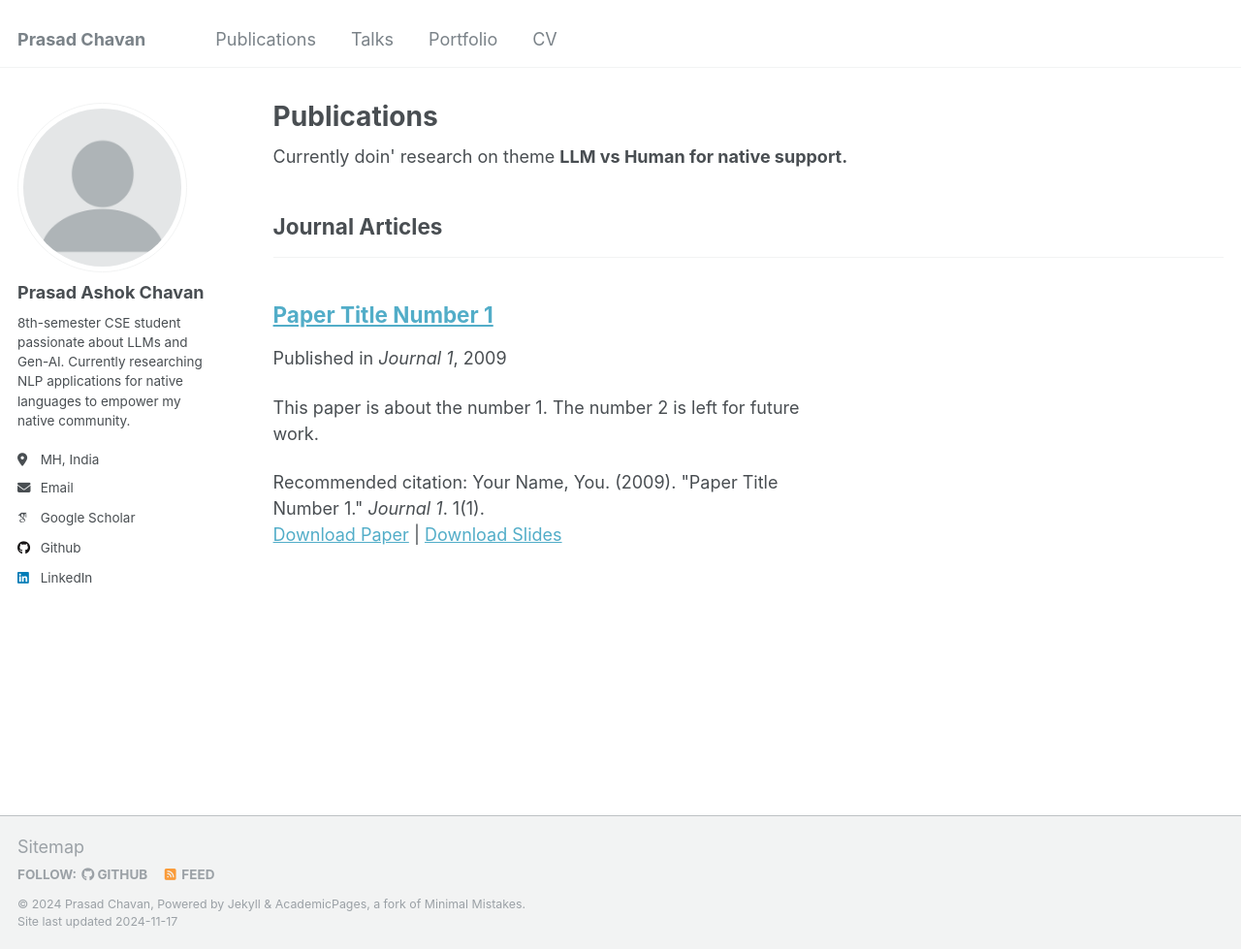
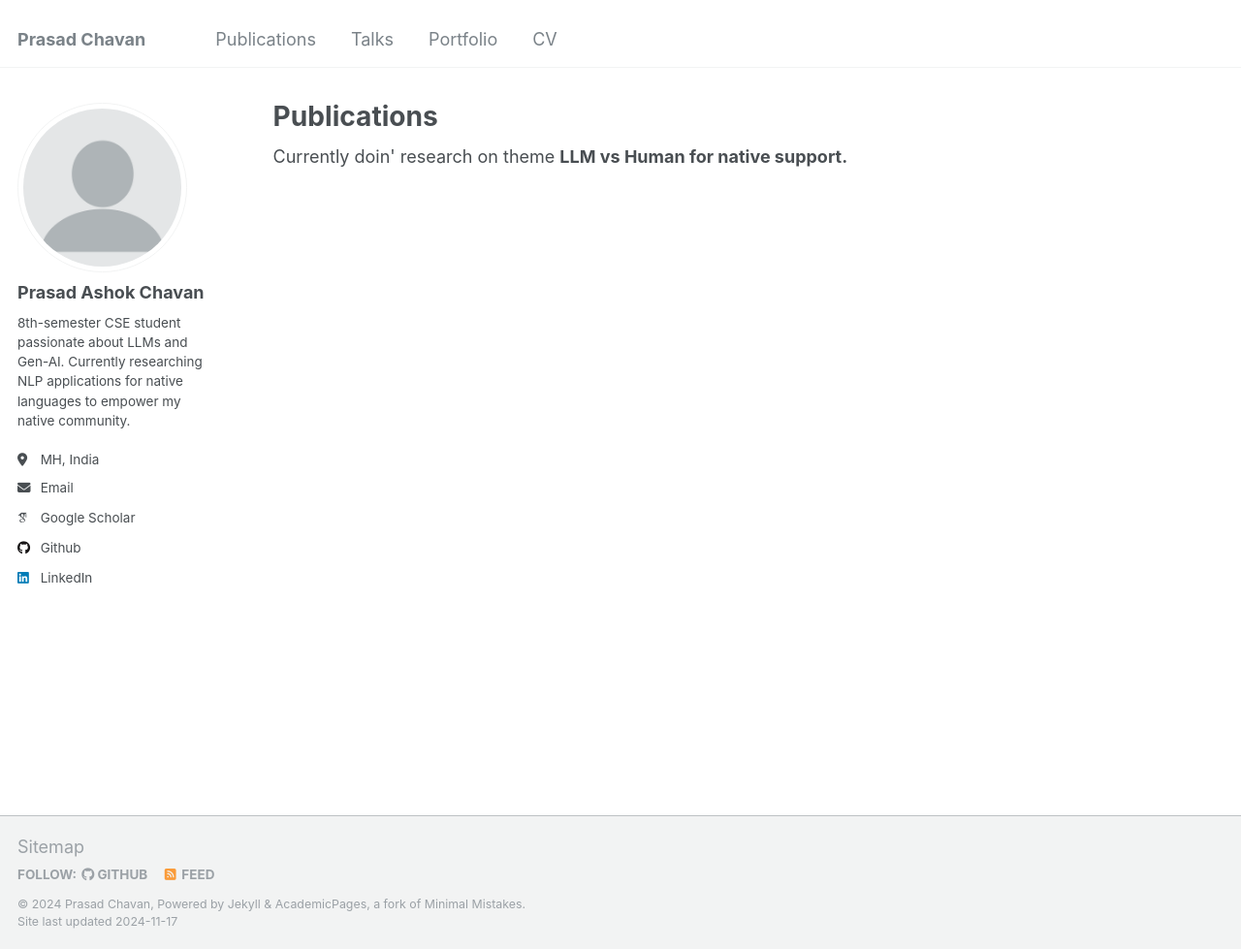
Before and after one commit to prasadchavann/prasadchavann.github.io, a Jekyll site: the page built from _pages/publications.html, in a window 1280 px wide and 979 px high. Shown: the whole window at 97% size. Built offline with Jekyll 4.4.1, drawn with Linux system fonts in a browser that asks for light colours; some web fonts are replaced; a file with an impossible date is left out.

Commit message:
Update 2009-10-01-paper-title-number-1.md

```diff
--- a/_publications/2009-10-01-paper-title-number-1.md
+++ b/_publications/2009-10-01-paper-title-number-1.md
@@ -1,14 +1,10 @@
 ---
-title: "Paper Title Number 1"
+title: "Notes- Complete GPT Architecture"
 collection: publications
 category: manuscripts
-permalink: /publication/2009-10-01-paper-title-number-1
-excerpt: 'This paper is about the number 1. The number 2 is left for future work.'
-date: 2009-10-01
-venue: 'Journal 1'
-slidesurl: 'http://academicpages.github.io/files/slides1.pdf'
-paperurl: 'http://academicpages.github.io/files/paper1.pdf'
-citation: 'Your Name, You. (2009). &quot;Paper Title Number 1.&quot; <i>Journal 1</i>. 1(1).'
+permalink: /publication/gpt-architecture-notes
+excerpt: 'Published notes on Building GPT from Scratch: A proper guide covering the core concepts of developing a Generative Pre-trained Transformer model from the basics.'
+date: 2024-17-11
+venue: 'Linked In'
+slidesurl: 'https://drive.google.com/file/d/1aAtUB9Yy_qmPFhu4Rf9JAMKIcPsEw7HA/view'
 ---
-
-The contents above will be part of a list of publications, if the user clicks the link for the publication than the contents of section will be rendered as a full page, allowing you to provide more information about the paper for the reader. When publications are displayed as a single page, the contents of the above "citation" field will automatically be included below this section in a smaller font.
```
